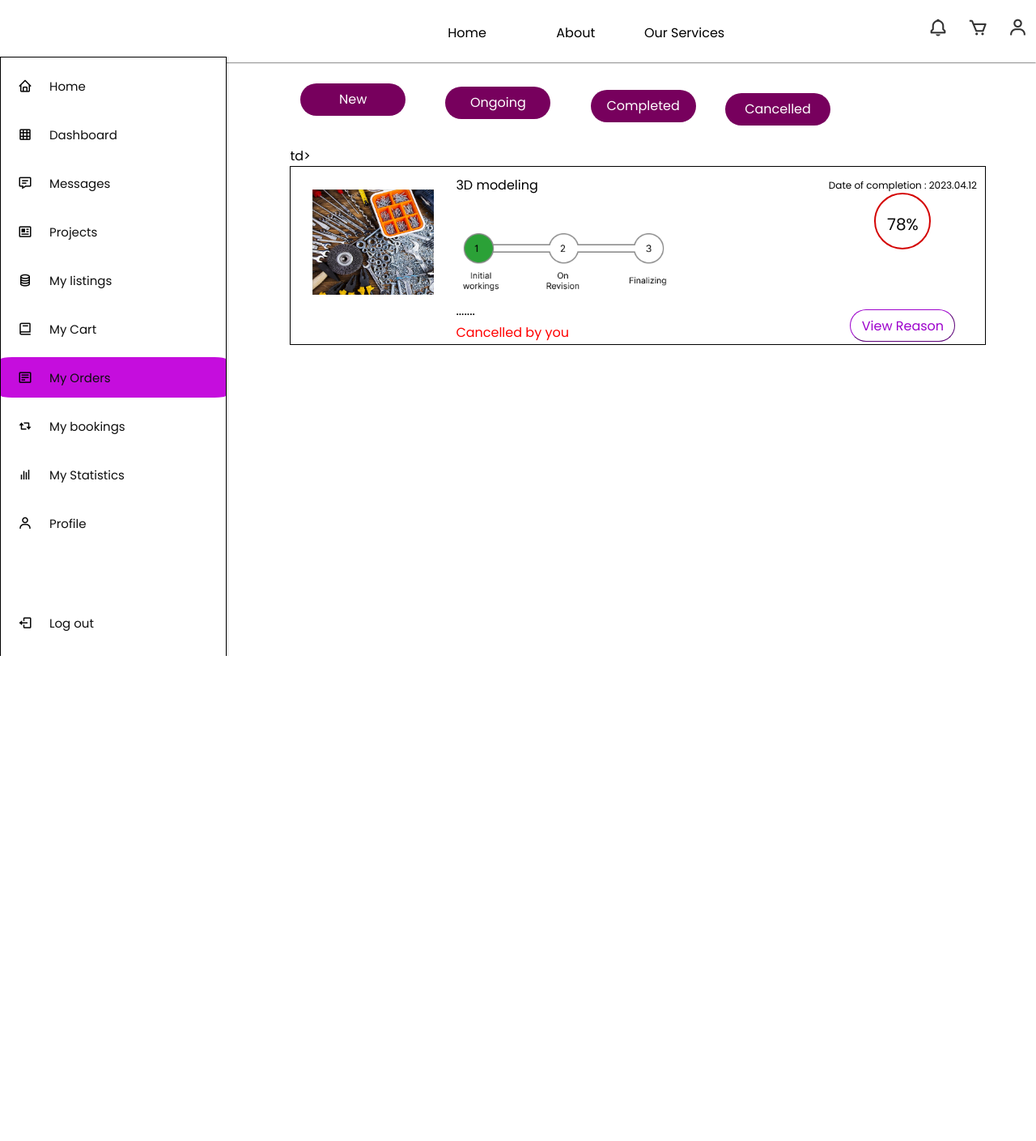
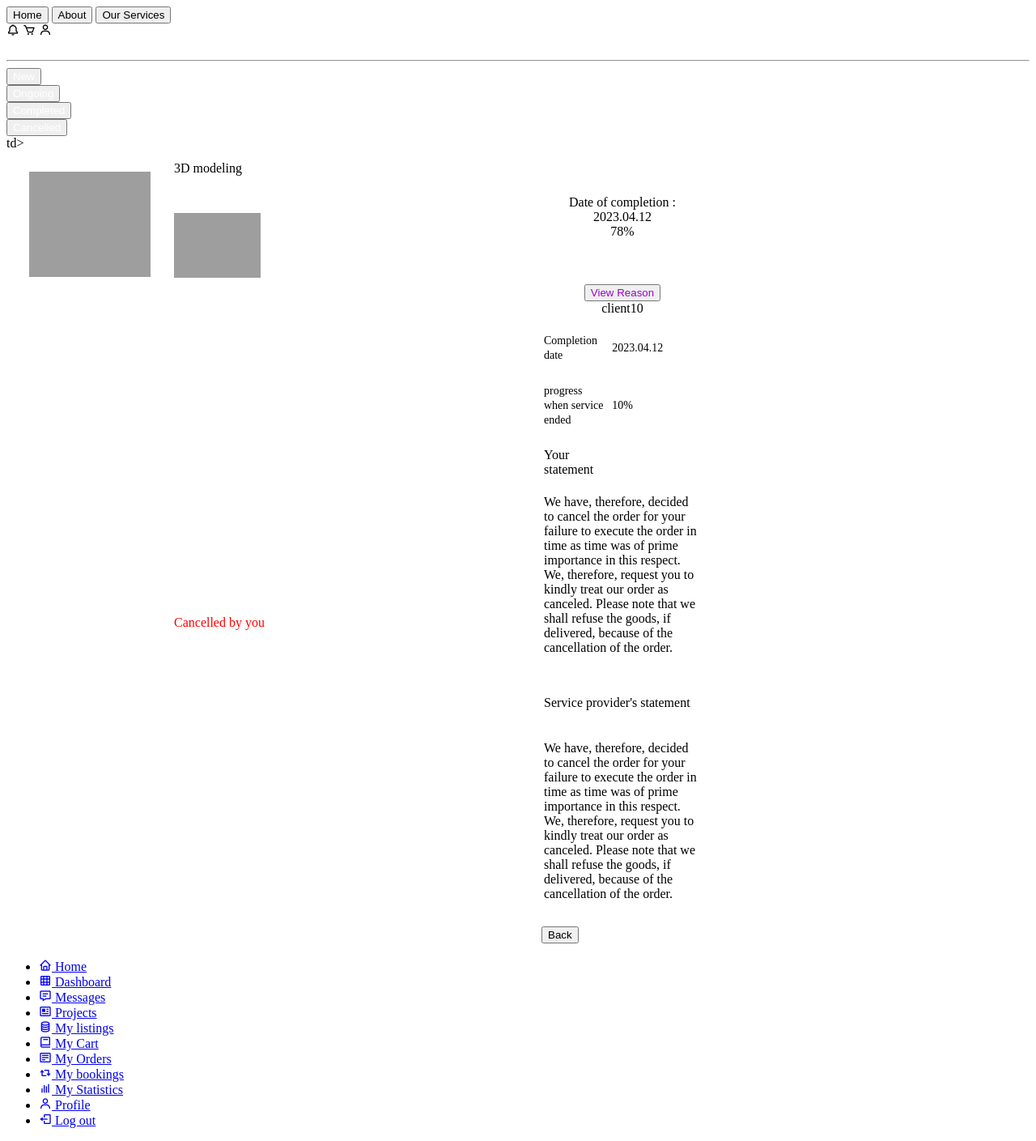
Before and after one commit to chrisMper/constru, a PHP site: page /construplus/app/views/users/cancelled_order.php in a window 1280 px wide. Shown: the whole page at 81% size. Before the commit the page ends 810 px from the top, so only its background shows below. Run offline with PHP 8.4, Linux system fonts and the light colour scheme; some libraries are stand-ins or nearby versions; grey boxes are pictures that could not be loaded.

Commit message:
Update cancelled_order.php

```diff
--- a/app/views/users/cancelled_order.php
+++ b/app/views/users/cancelled_order.php
@@ -1,16 +1,14 @@
 <!DOCTYPE html>
 <html lang="en">
-
 <head>
  <meta charset="UTF-8">
  <meta name="viewport" content="width=device-width, initial-scale=1.0">
  <meta http-equiv="X-UA-Compatible" content="ie=edge">
-    <link rel="stylesheet" href="../../../public/css/new_comp.css">
-    <link rel="stylesheet" href="../../../public/css/new_navbar.css">
+ <link rel="stylesheet" href="comp.css">
+ <link rel="stylesheet" href="navbar.css">
  <link href='https://unpkg.com/boxicons@2.0.7/css/boxicons.min.css' rel='stylesheet'>
-    <title>My Orders</title>
+ <title>Cancelled Orders</title>
 </head>
-
 <body>
     <div class="top">
 
@@ -35,39 +33,31 @@
                 <span class="admin_name"></span>
                 <i class='bx bx-user'></i>
             </div>
-            <br />
+            <br/>
             <hr>
         </nav>
 
 </div>
 <div class="middle">
-        <button class="mid-but">
-            <font color="white">New</font>
-        </button>
+    <button class="mid-but"><font color="white">New</font></button>
 
 
 </div>
 
 <div class="second">
-        <button class="mid-but">
-            <font color="white">Ongoing</font>
-        </button>
+    <button class="mid-but"><font color="white">Ongoing</font></button>
 
 
 </div>
 
 <div class="third">
-        <button class="mid-but">
-            <font color="white">Completed</font>
-        </button>
+    <button class="mid-but"><font color="white">Completed</font></button>
 
 
 </div>
 
 <div class="fourth">
-        <button class="mid-but">
-            <font color="white">Cancelled</font>
-        </button>
+    <button class="mid-but"><font color="white">Cancelled</font></button>
 
 
 </div>
@@ -77,56 +67,64 @@
 <div class="table2">
     <table>
         <tr height="40px">
-                <td rowspan="4" width="200px">
-                    <center><img src="../../../public/img/cons.jpg" height="130px" width="150px"></center>
-                </td>
+            <td rowspan="4" width="200px"><center><img src="cons.jpg" height="130px" width="150px"></center></td>
             <td width="450px">3D modeling</td>
-                <td rowspan="3" width="200px">
-                    <div class="tbtn">
+            <td rowspan="3" width="200px"><div class="tbtn">
                 <center>
                     <div class="date">Date of completion : 2023.04.12</div>
                     <div></div>
 
-                            <div class="complete-rate">
-                                <div class="percentage">
+                <div class="complete-rate"><div class="percentage">
                   78%
                 </div>
-                            </div>
-                        </center>
-                </td>
+        </div></center></td>
         </tr>
         <tr height="30px">
             <td width="450px"></td>
 
         </tr>
         <tr height="40px">
-                <td width="450px"><img src="../../../public/img/stage.png" height="80px"></td>
+            <td width="450px"><img src="stage.png" height="80px"></td>
 
         </tr>
         <tr height="20px">
-                <td width="450px">.......</td>
-                <td rowspan="2" width="200px">
-                    <center><button class="reason-btn">
-                            <font color="#9d03cc" onclick="openForm()">View Reason</font>
-                        </button></center>
-                    <div class="form-popup" id="myForm">
+            <td width="450px"> </td>
+            <td rowspan="2" width="200px"><center><button class="reason-btn"><font color="#9d03cc" onclick="openForm()">View Reason</font></button></center>
+                <div class="form-popup" id="myForm"  >
                     <form action="/action_page.php" class="form-container">
 
 
-                            <label for="email">
-                                <center>client10 </center>
-                            </label>
-                            <label for="email"> client10 </label><br>
-                            <label for="email"> client10 </label>
-                            <input type="text" placeholder="Type here" name="reason" required>
-                            <br>
-                            <center>
-                                <p>A message will be sent to the customer on the cancellation. Until the acceptance of
-                                    the customer the cancellation will not be valid.</p>
-                                <div>
-                                    <button type="button" class="btn cancel" onclick="closeForm()">Confirm</button>
+                      <label for="email"> <center>client10 </center></label><br>
+                      <table class="cancel-tbl">
+                        <tr height="30px">
+                            <td  width="230px"><font style="font-size: 14px;">Completion date</font></td>
+                            <td><font style="font-size: 14px;">2023.04.12</font></td>
+                            <td width="500px"></td>
+                        </tr>
+                        <tr height="20px"></tr>
+                        <tr><td width="230px"><font style="font-size: 14px;">progress when service ended</font></td>
+                        <td><font style="font-size: 14px;">10%</font></td>
+                        <td width="500px"></td>
+                        </tr>
+                        <tr height="20px"></tr>
+                        <tr><td>Your statement  </td></tr>
+                        <table>
+                        <tr  class="textbox"><td colspan="3" class="textbox" ><p>We have, therefore, decided to cancel the order for your failure to execute the order in time as time was of prime importance in this respect. We, therefore, request you to kindly treat our order as canceled.
+                             Please note that we shall refuse the goods, if delivered, because of the cancellation of the order.</p></td></tr>
+                      </table>
+                      <table class="cancel-tbl">
+                        <tr height="10px"></tr>
+                        <tr><td><p>Service provider's statement</p></td></tr></table>
+                      <table>
+                        <tr  class="textbox"><td colspan="3" class="textbox" ><p>We have, therefore, decided to cancel the order for your failure to execute the order in time as time was of prime importance in this respect. We, therefore, request you to kindly treat our order as canceled.
+                             Please note that we shall refuse the goods, if delivered, because of the cancellation of the order.</p></td></tr>
+                             <tr height="10px"></tr>
+                      </table>
+
+
+                      <div class="back">
+                      <button >Back</button>
                   </div>
-                            </center>
                     </form>
                   </div>
 
@@ -145,9 +143,7 @@
         </tr>
         <tr>
             <td></td>
-                <td width="450px">
-                    <font color="red">Cancelled by you </font>
-                </td>
+            <td width="450px"> <font color="red">Cancelled by you </font></td>
 
             </td>
         </tr>
@@ -164,7 +160,7 @@
        <ul class="nav-links">
 
            <li>
-                <a href="#">
+               <a href="#" >
                    <i class='bx bx-home'></i>
                    <span class="links_name">Home</span>
                </a>
```
Lines whose indentation alone changed are shown as unchanged.
